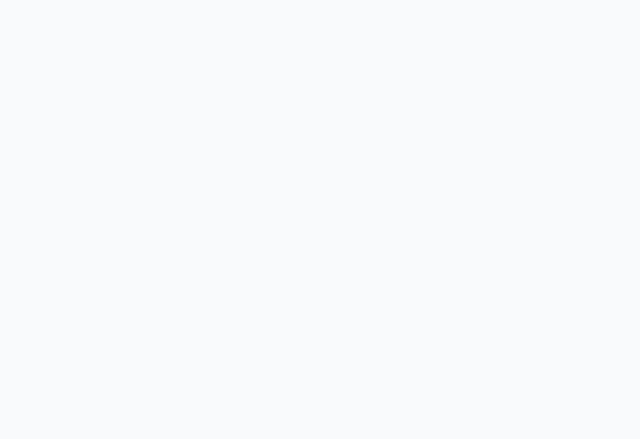
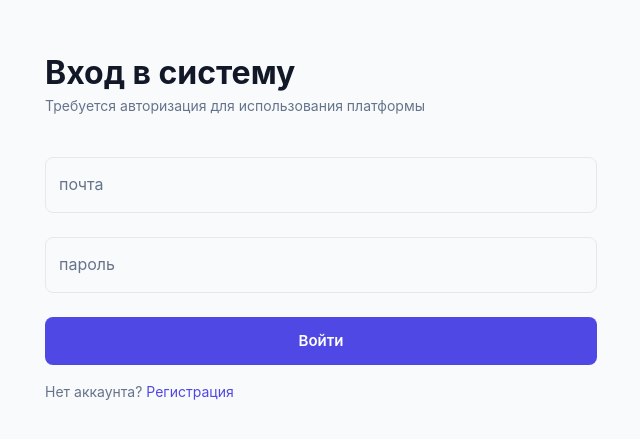
Before and after one commit to Marshall483/SuperProject, a Next.js app in the folder pahlava/: page / in a window 1280 px wide. Shown: the part 185-624 px from the top of the page, without its empty margins (319-959 px from the left). Built offline with nearby package versions, Linux system fonts and the light colour scheme.

Commit message:
feat: add login page template

```diff
--- a/pahlava/pages/_app.tsx
+++ b/pahlava/pages/_app.tsx
@@ -1,7 +1,7 @@
 import Head from "next/head";
 import { AppProps } from "next/app";
 import { CssBaseline } from "@mui/material";
-import { ThemeProvider } from '@mui/material/styles';
+import { ThemeProvider } from "@mui/material/styles";
 import { theme } from "../theme";
 
 const App = (props: AppProps) => {
@@ -11,6 +11,7 @@ const App = (props: AppProps) => {
     <>
       <Head>
         <title>Pahlava</title>
+        <link rel="icon" href="/favicon.ico" />
         <meta name="viewport" content="initial-scale=1, width=device-width" />
       </Head>
       <ThemeProvider theme={theme}>
--- a/pahlava/pages/index.tsx
+++ b/pahlava/pages/index.tsx
@@ -1,15 +1,114 @@
-import type { NextPage } from "next";
+import {
+  Box,
+  Button,
+  Container,
+  Link,
+  TextField,
+  Typography,
+} from "@mui/material";
 import Head from "next/head";
+import { useRouter } from "next/router";
+import { useFormik } from "formik";
+import * as Yup from "yup";
+import { useState } from "react";
 
-const Home: NextPage = () => {
+const Home = () => {
+  const [isLoginPage, setIsLoginPage] = useState(true);
+  const formik = useFormik({
+    initialValues: {
+      email: "",
+      password: "",
+    },
+    validationSchema: Yup.object({
+      email: Yup.string()
+        .email("Must be a valid email")
+        .max(255)
+        .required("Email is required"),
+      password: Yup.string().max(255).required("Password is required"),
+    }),
+    onSubmit: () => {
+    },
+  });
+
   return (
     <>
       <Head>
-        <title>Pahlava</title>
-        <meta name="viewport" content="initial-scale=1, width=device-width" />
-        <meta name="description" content="Pahlava Front" />
-        <link rel="icon" href="/favicon.ico" />
+        <title>{isLoginPage ? "Вход" : "Регистрация"} | Pahlava</title>
       </Head>
+      <Box
+        component="main"
+        sx={{
+          alignItems: "center",
+          display: "flex",
+          flexGrow: 1,
+          minHeight: "100%",
+        }}
+      >
+        <Container maxWidth="sm">
+          <form onSubmit={formik.handleSubmit}>
+            <Box sx={{ my: 3 }}>
+              <Typography color="textPrimary" variant="h4">
+                {isLoginPage ? " Вход в систему" : "Регистрация"}
+              </Typography>
+              <Typography color="textSecondary" gutterBottom variant="body2">
+                Требуется {isLoginPage ? "авторизация" : "Регистрация"} для
+                использования платформы
+              </Typography>
+            </Box>
+            <TextField
+              error={Boolean(formik.touched.email && formik.errors.email)}
+              fullWidth
+              helperText={formik.touched.email && formik.errors.email}
+              label="почта"
+              margin="normal"
+              name="email"
+              onBlur={formik.handleBlur}
+              onChange={formik.handleChange}
+              type="email"
+              value={formik.values.email}
+              variant="outlined"
+            />
+            <TextField
+              error={Boolean(formik.touched.password && formik.errors.password)}
+              fullWidth
+              helperText={formik.touched.password && formik.errors.password}
+              label="пароль"
+              margin="normal"
+              name="password"
+              onBlur={formik.handleBlur}
+              onChange={formik.handleChange}
+              type="password"
+              value={formik.values.password}
+              variant="outlined"
+            />
+            <Box sx={{ py: 2 }}>
+              <Button
+                color="primary"
+                disabled={formik.isSubmitting}
+                fullWidth
+                size="large"
+                variant="contained"
+              >
+                {isLoginPage ? "Войти" : "Зарегистрироваться"}
+              </Button>
+            </Box>
+            <Typography color="textSecondary" variant="body2">
+              {isLoginPage ? "Нет аккаунта" : "Есть аккаунт"}?{" "}
+              <Link
+                underline="hover"
+                onClick={() => {
+                  setIsLoginPage((s) => !s);
+                }}
+                sx={{
+                  cursor: "pointer",
+                }}
+              >
+                {isLoginPage ? "Регистрация" : "Вход"}
+              </Link>
+            </Typography>
+          </form>
+        </Container>
+      </Box>
     </>
   );
 };
```
